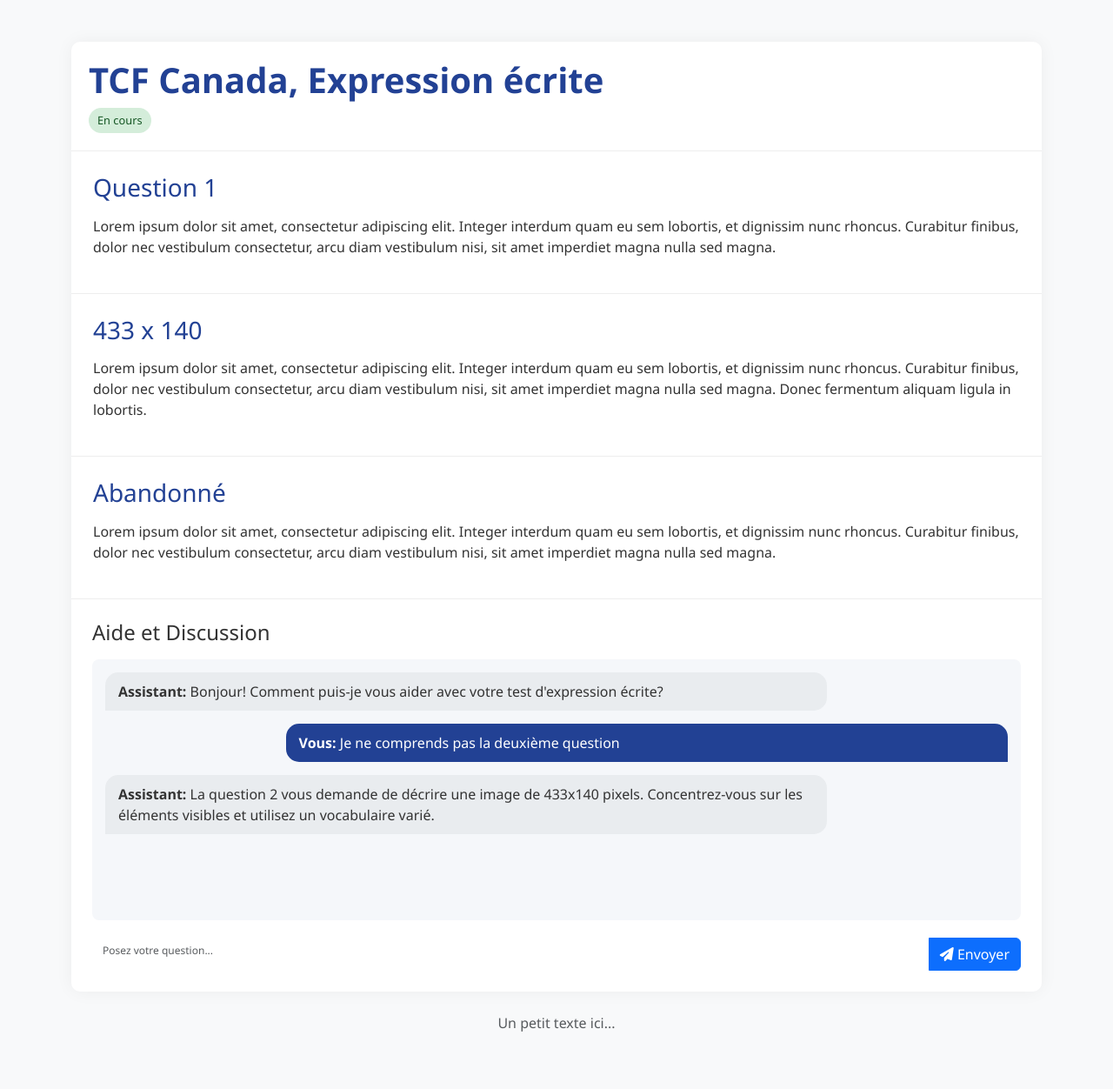
After one commit to bellandkham9/expohub, a Laravel app: page /expression_ecrite in a window 1280 px wide. The commit adds this page. Shown: the whole page at 87% size. Run offline with Laravel 12, Linux system fonts and the light colour scheme; style sheets or scripts are compiled from the project's sources.

Commit message:
premier depot3

```diff
--- /dev/null
+++ b/plateforme/resources/css/expression_ecrite.css
@@ -0,0 +1,111 @@
+
+::-webkit-scrollbar {
+    width: 10px
+}
+
+::-webkit-scrollbar-track {
+    background: #eee
+}
+
+::-webkit-scrollbar-thumb {
+    background: #888
+}
+
+::-webkit-scrollbar-thumb:hover {
+    background: #555
+}
+
+.wrapper {
+    height: 100vh;
+    display: flex;
+    justify-content: center;
+    align-items: center;
+    background-color: #651FFF
+}
+
+.main {
+    background-color: #eee;
+    width: 320px;
+    position: relative;
+    border-radius: 8px;
+    box-shadow: 0 4px 8px 0 rgba(0, 0, 0, 0.2), 0 6px 20px 0 rgba(0, 0, 0, 0.19);
+    padding: 6px 0px 0px 0px
+}
+
+.scroll {
+    overflow-y: scroll;
+    scroll-behavior: smooth;
+    height: 325px
+}
+
+.img1 {
+    border-radius: 50%;
+    background-color: #66BB6A
+}
+
+.name {
+    font-size: 8px
+}
+
+.msg {
+    background-color: #fff;
+    font-size: 11px;
+    padding: 5px;
+    border-radius: 5px;
+    font-weight: 500;
+    color: #3e3c3c
+}
+
+.between {
+    font-size: 8px;
+    font-weight: 500;
+    color: #a09e9e
+}
+
+.navbar {
+    border-bottom-left-radius: 8px;
+    border-bottom-right-radius: 8px;
+    box-shadow: 0 4px 8px 0 rgba(0, 0, 0, 0.2), 0 6px 20px 0 rgba(0, 0, 0, 0.19)
+}
+
+.form-control {
+    font-size: 12px;
+    font-weight: 400;
+    width: 230px;
+    height: 30px;
+    border: none
+}
+
+form-control: focus {
+    box-shadow: none;
+    overflow: hidden;
+    border: none
+}
+
+.form-control:focus {
+    box-shadow: none !important
+}
+
+.icon1 {
+    color: #7C4DFF !important;
+    font-size: 18px !important;
+    cursor: pointer
+}
+
+.icon2 {
+    color: #512DA8 !important;
+    font-size: 18px !important;
+    position: relative;
+    left: 8px;
+    padding: 0px;
+    cursor: pointer
+}
+
+.icondiv {
+    border-radius: 50%;
+    width: 15px;
+    height: 15px;
+    padding: 2px;
+    position: relative;
+    bottom: 1px
+}
--- a/plateforme/resources/views/layouts/app.blade.php
+++ b/plateforme/resources/views/layouts/app.blade.php
@@ -59,7 +59,7 @@
         }
     </style>
 
-    @vite(['resources/sass/app.scss', 'resources/css/custom.css', 'resources/css/dashboard-client.css', 'resources/js/app.sjs'])
+    @vite(['resources/sass/app.scss', 'resources/css/custom.css',  'resources/css/choix_test.css', 'resources/css/dashboard-client.css', 'resources/js/app.sjs'])
 </head>
 
 <body class="bg-dark">
--- /dev/null
+++ b/plateforme/resources/views/test/expression_ecrite.blade.php
@@ -0,0 +1,192 @@
+<!DOCTYPE html>
+<html lang="fr">
+<head>
+    <meta charset="UTF-8">
+    <meta name="viewport" content="width=device-width, initial-scale=1.0">
+    <title>TCF Canada - Expression Écrite</title>
+    <!-- Bootstrap CSS -->
+    <link href="https://cdn.jsdelivr.net/npm/bootstrap@5.3.0/dist/css/bootstrap.min.css" rel="stylesheet">
+    <!-- Font Awesome -->
+    <link rel="stylesheet" href="https://cdnjs.cloudflare.com/ajax/libs/font-awesome/6.4.0/css/all.min.css">
+     @vite( 'resources/css/expression_ecrite.css')
+     <style>
+        body {
+            font-family: 'Segoe UI', Tahoma, Geneva, Verdana, sans-serif;
+            background-color: #f8f9fa;
+            color: #333;
+        }
+        .test-container {
+            background-color: white;
+            border-radius: 10px;
+            box-shadow: 0 0 20px rgba(0,0,0,0.05);
+        }
+        .test-header {
+            border-bottom: 1px solid #eee;
+            padding: 20px;
+        }
+        .test-title {
+            color: #224194;
+            font-weight: 600;
+        }
+        .question-section {
+            padding: 25px;
+            border-bottom: 1px solid #eee;
+        }
+        .question-title {
+            color: #224194;
+            font-weight: 500;
+            margin-bottom: 15px;
+        }
+        .chat-container {
+            height: 300px;
+            overflow-y: auto;
+            padding: 15px;
+            background-color: #f5f7fa;
+            border-radius: 8px;
+        }
+        .message {
+            margin-bottom: 15px;
+            max-width: 80%;
+        }
+        .user-message {
+            margin-left: auto;
+            background-color: #224194;
+            color: white;
+            border-radius: 15px 15px 0 15px;
+            padding: 10px 15px;
+        }
+        .bot-message {
+            background-color: #e9ecef;
+            border-radius: 15px 15px 15px 0;
+            padding: 10px 15px;
+        }
+        .input-group {
+            margin-top: 20px;
+        }
+        .status-badge {
+            display: inline-block;
+            padding: 5px 10px;
+            border-radius: 20px;
+            font-size: 0.8rem;
+            font-weight: 500;
+        }
+        .status-active {
+            background-color: #d4edda;
+            color: #155724;
+        }
+        .status-abandoned {
+            background-color: #f8d7da;
+            color: #721c24;
+        }
+    </style>
+</head>
+<body>
+    <div class="container py-5">
+        <div class="test-container">
+            <!-- Test Header -->
+            <div class="test-header">
+                <h1 class="test-title">TCF Canada, Expression écrite</h1>
+                <span class="status-badge status-active">En cours</span>
+            </div>
+
+            <!-- Question Sections -->
+            <div class="question-section">
+                <h3 class="question-title">Question 1</h3>
+                <p>Lorem ipsum dolor sit amet, consectetur adipiscing elit. Integer interdum quam eu sem lobortis, et dignissim nunc rhoncus. Curabitur finibus, dolor nec vestibulum consectetur, arcu diam vestibulum nisi, sit amet imperdiet magna nulla sed magna.</p>
+            </div>
+
+            <div class="question-section">
+                <h3 class="question-title">433 x 140</h3>
+                <p>Lorem ipsum dolor sit amet, consectetur adipiscing elit. Integer interdum quam eu sem lobortis, et dignissim nunc rhoncus. Curabitur finibus, dolor nec vestibulum consectetur, arcu diam vestibulum nisi, sit amet imperdiet magna nulla sed magna. Donec fermentum aliquam ligula in lobortis.</p>
+            </div>
+
+            <div class="question-section">
+                <h3 class="question-title">Abandonné</h3>
+                <p>Lorem ipsum dolor sit amet, consectetur adipiscing elit. Integer interdum quam eu sem lobortis, et dignissim nunc rhoncus. Curabitur finibus, dolor nec vestibulum consectetur, arcu diam vestibulum nisi, sit amet imperdiet magna nulla sed magna.</p>
+            </div>
+
+            <!-- Chat Interface -->
+            <div class="p-4">
+                <h4 class="mb-3">Aide et Discussion</h4>
+                <div class="chat-container mb-3" id="chatWindow">
+                    <!-- Sample Chat Messages -->
+                    <div class="message bot-message">
+                        <strong>Assistant:</strong> Bonjour! Comment puis-je vous aider avec votre test d'expression écrite?
+                    </div>
+                    <div class="message user-message">
+                        <strong>Vous:</strong> Je ne comprends pas la deuxième question
+                    </div>
+                    <div class="message bot-message">
+                        <strong>Assistant:</strong> La question 2 vous demande de décrire une image de 433x140 pixels. Concentrez-vous sur les éléments visibles et utilisez un vocabulaire varié.
+                    </div>
+                </div>
+
+                <div class="input-group">
+                    <input type="text" class="form-control" id="chatInput" placeholder="Posez votre question...">
+                    <button class="btn btn-primary" id="sendButton">
+                        <i class="fas fa-paper-plane"></i> Envoyer
+                    </button>
+                </div>
+            </div>
+        </div>
+
+        <!-- Footer Note -->
+        <div class="text-center mt-4 text-muted">
+            <p>Un petit texte ici...</p>
+        </div>
+    </div>
+
+    <!-- Bootstrap JS -->
+    <script src="https://cdn.jsdelivr.net/npm/bootstrap@5.3.0/dist/js/bootstrap.bundle.min.js"></script>
+
+    <!-- Simple Chat Functionality -->
+    <script>
+        document.getElementById('sendButton').addEventListener('click', function() {
+            const input = document.getElementById('chatInput');
+            const message = input.value.trim();
+
+            if (message) {
+                // Add user message
+                const chatWindow = document.getElementById('chatWindow');
+                const userMsg = document.createElement('div');
+                userMsg.className = 'message user-message';
+                userMsg.innerHTML = `<strong>Vous:</strong> ${message}`;
+                chatWindow.appendChild(userMsg);
+
+                // Clear input
+                input.value = '';
+
+                // Simulate bot response after 1 second
+                setTimeout(function() {
+                    const botResponses = [
+                        "Je comprends votre question. Pouvez-vous préciser?",
+                        "Pour cette partie du test, il faut se concentrer sur...",
+                        "Voici un exemple de réponse possible: ...",
+                        "N'hésitez pas à utiliser des connecteurs logiques comme 'premièrement', 'ensuite'...",
+                        "Votre réponse devrait contenir environ 120-150 mots."
+                    ];
+                    const randomResponse = botResponses[Math.floor(Math.random() * botResponses.length)];
+
+                    const botMsg = document.createElement('div');
+                    botMsg.className = 'message bot-message';
+                    botMsg.innerHTML = `<strong>Assistant:</strong> ${randomResponse}`;
+                    chatWindow.appendChild(botMsg);
+
+                    // Scroll to bottom
+                    chatWindow.scrollTop = chatWindow.scrollHeight;
+                }, 1000);
+
+                // Scroll to bottom
+                chatWindow.scrollTop = chatWindow.scrollHeight;
+            }
+        });
+
+        // Also allow sending with Enter key
+        document.getElementById('chatInput').addEventListener('keypress', function(e) {
+            if (e.key === 'Enter') {
+                document.getElementById('sendButton').click();
+            }
+        });
+    </script>
+</body>
+</html>
--- a/plateforme/routes/web.php
+++ b/plateforme/routes/web.php
@@ -28,6 +28,22 @@
     return view('client/paiement');
 });
 
+// partie test
+
+Route::get('/choix', function () {
+    return view('test/choix_test');
+});
+
+Route::get('/competence', function () {
+    return view('test/competence');
+});
+
+Route::get('/expression_ecrite', function () {
+    return view('test/expression_ecrite');
+});
+// fin partie test
+
+
 
 // la partie admin
 
```
Also changed, not shown: plateforme/resources/css/choix_test.css (added, +29 -0 lines), plateforme/resources/views/test/choix_test.blade.php (added, +217 -0 lines), plateforme/resources/views/test/competence.blade.php (added, +167 -0 lines), plateforme/public/images/ecoute.png (added), plateforme/public/images/ecrite.png (added), plateforme/public/images/lecture.png (added), plateforme/public/images/orale.png (added).
